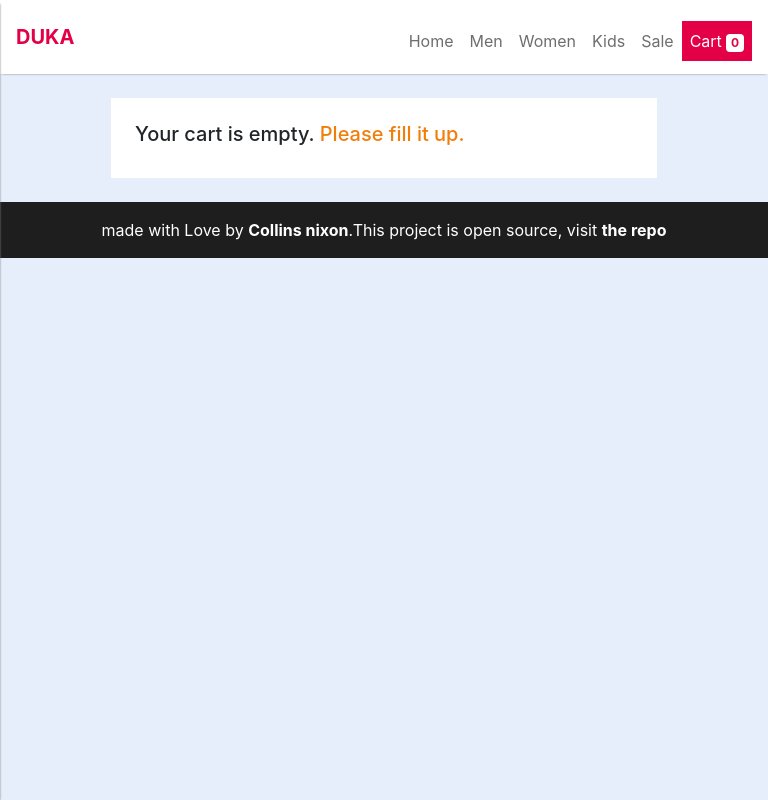
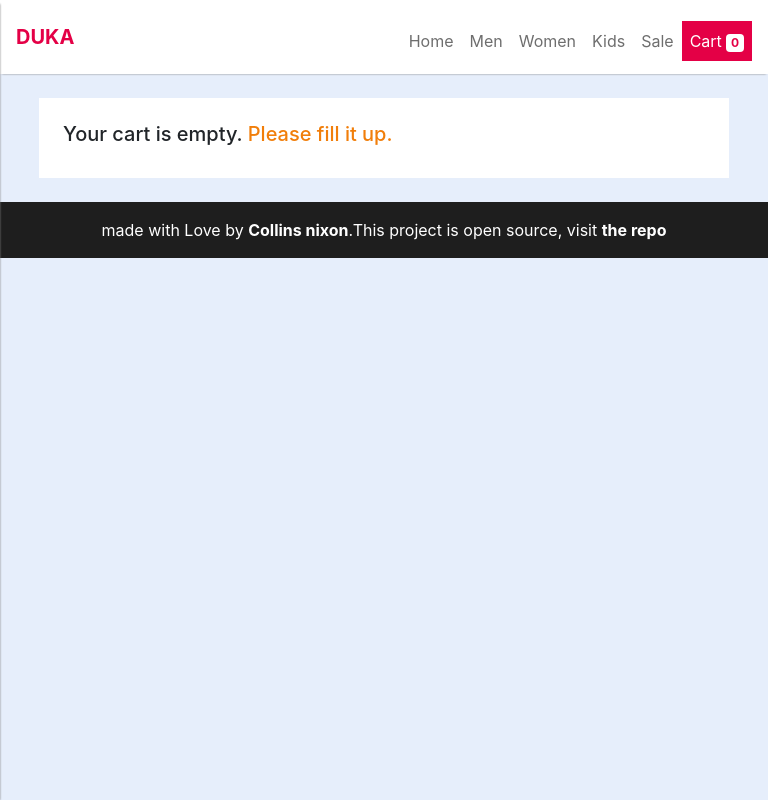
Before and after one commit to IncredibleStar/shopping-app, a React (Create React App) app: page /cart in a window 768 px wide. Built offline with nearby package versions, Linux system fonts and the light colour scheme.

Commit message:
continuation with responsive modifications

```diff
--- a/src/App.css
+++ b/src/App.css
@@ -2,6 +2,10 @@
 .container-fluid {
     padding-right: 0;
     padding-left: 0;
+}
+
+.shop-container {
+    width: 75%;
 }
 
 /* ------------- shop menu --------------*/
@@ -316,6 +320,15 @@ nav {
 /* ------------- side bar --------------*/
 @media (max-width: 767.98px) {
 
+    /* ------------- general --------------*/
+    .shop-container {
+        width: 100%;
+    }
+
+    .shop-hide{
+        display:none;
+    }
+
     /* ------------- footer --------------*/
     .shop-footer {
         font-size: .9rem;
@@ -367,9 +380,32 @@ nav {
         margin-bottom: .9rem;
     }
 
-    .checkout{
+    .checkout {
         margin-right: .5rem;
     }
+
+}
+
+@media (min-width: 767.99px) and (max-width: 991.98px) {
+
+    .shop-container {
+        width: 100%;
+    }
+
+    /* ------------- product card --------------*/
+    .shop-card .shop-card-discount,
+    .shop-card .shop-card-sale {
+        font-size: 10px;
+        font-weight: 600;
+    }
+
+       .shop-card .shop-card-title {
+        font-size: 14px;
+    }
+
+
+
+
 
 }
 
@@ -384,9 +420,6 @@ nav {
 
 }
 
-@media (max-width: 900px){
-    .shop-hide {
-        display: none;
-    }
+@media (max-width: 900px) {
 
 }
--- a/src/Layouts/SubsidiaryLayout.jsx
+++ b/src/Layouts/SubsidiaryLayout.jsx
@@ -3,7 +3,7 @@ import React, {Component} from 'react';
 class SubsidiaryLayout extends Component {
     render() {
         return (
-            <div className="container w-75 py-4">
+            <div className="container shop-container py-4">
                 <div className={'p-4 shop-div'}>
                     {this.props.children}
                 </div>
```
